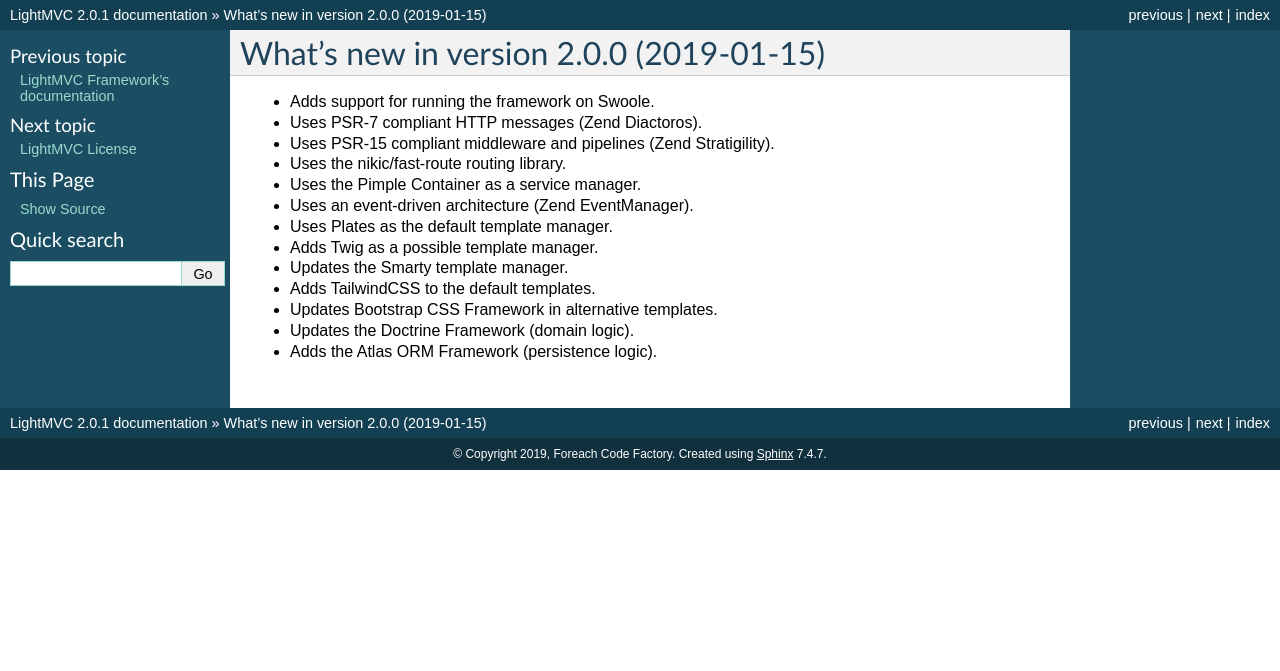
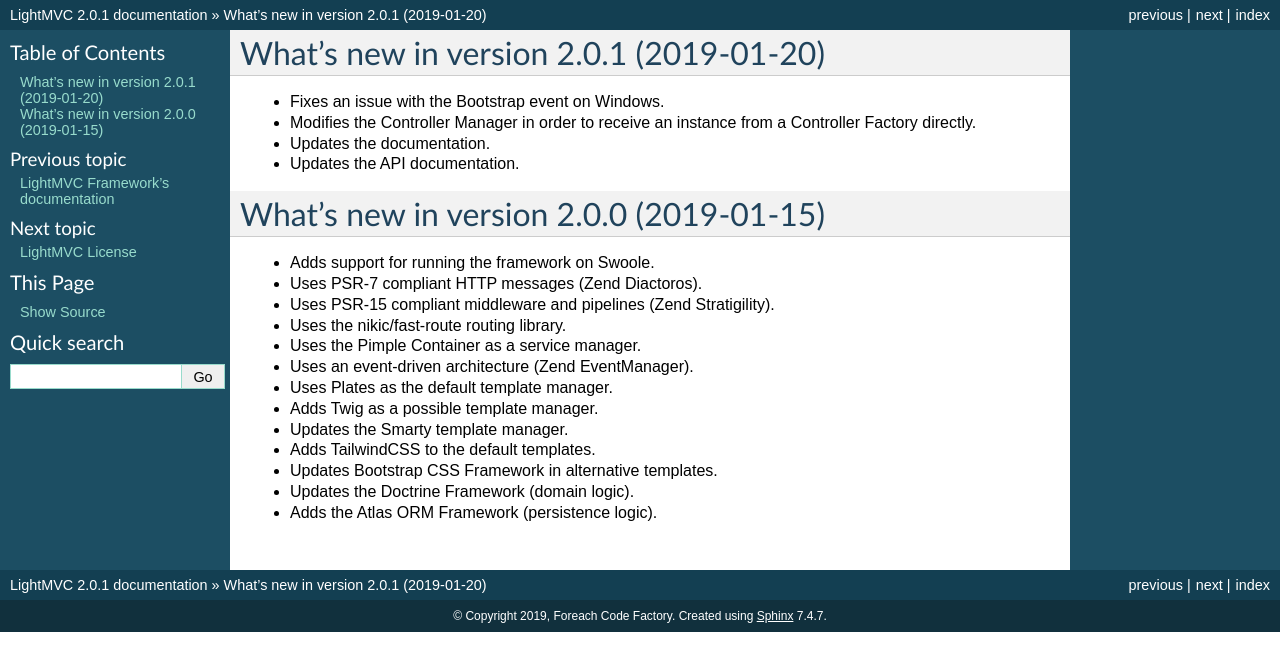
Before and after one commit to andrewscaya/ascmvc, a Sphinx documentation site: the page built from docs/whats_new.rst, in a window 1280 px wide. Shown: the top 671 px of the page. Built offline with Sphinx 7.4.7, drawn with Linux system fonts in a browser that asks for light colours.

```diff
--- a/docs/whats_new.rst
+++ b/docs/whats_new.rst
@@ -1,4 +1,15 @@
 .. _WhatsNewAnchor:
+
+What's new in version 2.0.1 (2019-01-20)
+========================================
+
+* Fixes an issue with the Bootstrap event on Windows.
+
+* Modifies the Controller Manager in order to receive an instance from a Controller Factory directly.
+
+* Updates the documentation.
+
+* Updates the API documentation.
 
 What's new in version 2.0.0 (2019-01-15)
 ========================================
```
Also changed, not shown: CHANGELOG.md (+7 -0 lines).
